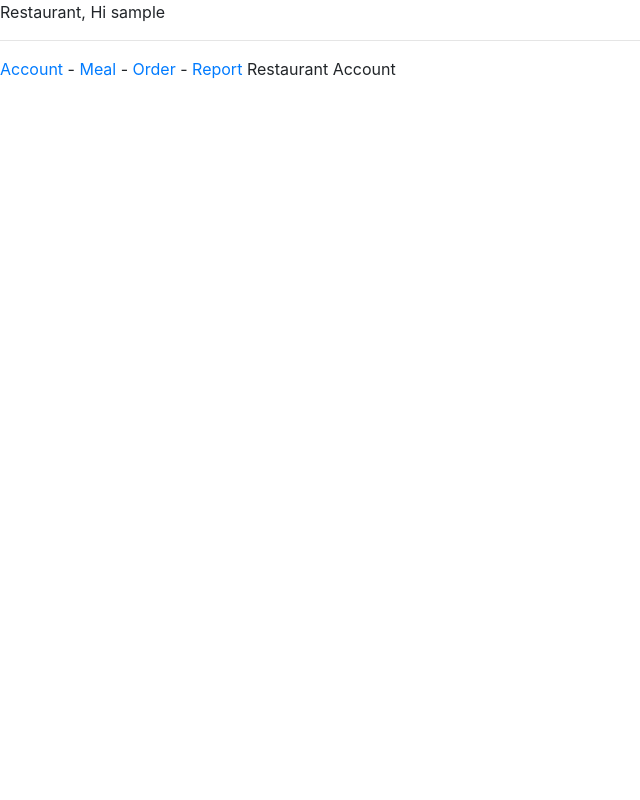
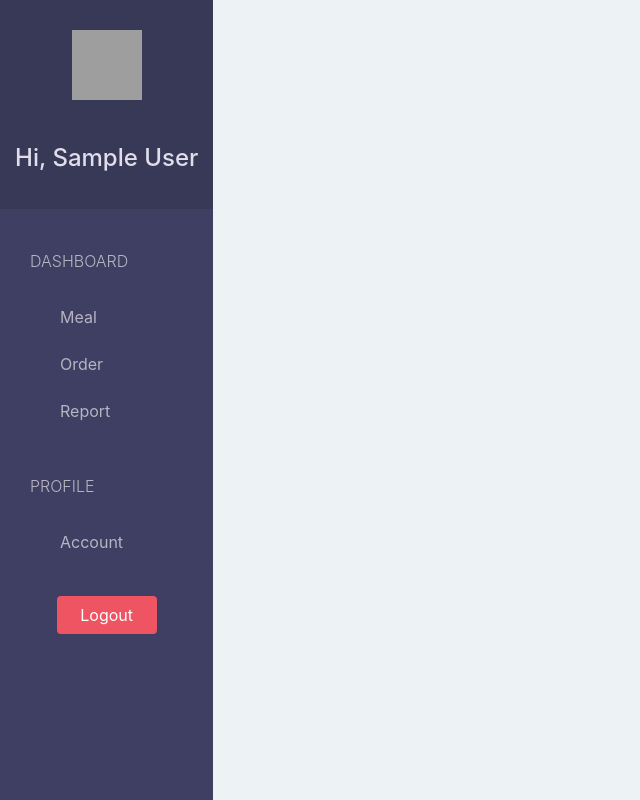
Before and after one commit to mrkhanhkhi/Foodtasker, a Django app: page /restaurant/account/ in a window 1280 px wide. Shown: the whole page, without its empty margins (0-640 px from the left). Run offline with Django 3.2, Linux system fonts and the light colour scheme; the visitor is signed in with stand-in values (Sample User, id 1); data that the repository does not hold is empty; some libraries are stand-ins or nearby versions; grey boxes are pictures that could not be loaded.

Commit message:
add bootstrap sidebar

```diff
--- a/foodtaskerapp/static/css/style.css
+++ b/foodtaskerapp/static/css/style.css
@@ -1,3 +1,10 @@
+body {
+    padding-top: 50px;
+    background-color: #EDF2F5;
+    overflow: auto;
+}
+
+
 .bg-blue {
     background-color: #3F3F63;
     backfase-visibility: visible
@@ -13,3 +20,85 @@
     color:white;
     background-color: #DA4F5D;
 }
+
+/* SIDEBAR */
+.sidebar {
+    height: 100vh;
+    position: fixed;
+    top: 0;
+    left: 0;
+    padding: 0;
+    background-color: #3f3f63;
+    overflow: auto;
+}
+
+/* SIDEBAR - HEADER */
+.sidebar > div:first-child {
+    padding: 30px 10px;
+    font-weight: bold;
+    font-size: 15px;
+    background-color: #383957;
+}
+
+.sidebar > div:first-child > h4 {
+    color: #e0deeb;
+}
+
+.sidebar > div:first-child > h5 {
+    color: #b6b4c1;
+}
+
+/* SIDEBAR - LIST */
+.sidebar .list-group {
+    padding: 0;
+    background-color: #3f3f63;
+}
+
+.sidebar .list-group > span {
+    color: #b6b4c1;
+    display: block;
+    margin-top: 20px;
+    padding: 20px 30px;
+    font-size: 16px;
+    font-weight: 300;
+}
+
+.sidebar .list-group .list-group-item,
+.sidebar .list-group .list-group-item:focus {
+    background-color: #3f3f63;
+    color: #b6b4c1;
+    border: 0;
+    padding-left: 60px;
+    padding-right: 30px;
+}
+
+.sidebar .list-group .list-group-item:active,
+.sidebar .list-group .list-group-item:hover {
+    background-color: #383957;
+    color: #e0deeb;
+}
+
+.sidebar .list-group .list-group-item:first-child {
+    border-top-left-radius: 0;
+    border-top-right-radius: 0;
+}
+
+.sidebar .list-group .list-group-item .badge,
+.sidebar .list-group .list-group-item:active .badge {
+    background-color: #ee5462;
+    color: #e0deeb;
+}
+
+/* SIDEBAR - LOGOUT */
+.sidebar > div:last-child {
+    padding: 30px;
+}
+
+.sidebar > div:last-child .btn {
+    width: 100px;
+}
+
+/* CONTENT */
+.content {
+    padding: 0 40px;
+}
--- a/foodtaskerapp/templates/base.html
+++ b/foodtaskerapp/templates/base.html
@@ -12,7 +12,16 @@
     <script src="https://ajax.googleapis.com/ajax/libs/jquery/1.12.4/jquery.min.js"></script>
 </head>
 <body>
-    {% block sidebar %}{% endblock %}
-    {% block page %}{% endblock %}
+
+    <div class="container-fluid">
+        <div class="row">
+            <div class="col-lg-2 col-md-2 col-sm-2 sidebar">
+                {% block sidebar%}{% endblock %}
+            </div>
+            <div class="col-lg-2 col-md-2 col-sm-10 content">
+                {% block page %}{% endblock %}
+            </div>
+        </div>
+    </div>
 </body>
 </html>
--- a/foodtaskerapp/templates/restaurant/account.html
+++ b/foodtaskerapp/templates/restaurant/account.html
@@ -1,5 +1,3 @@
 {% extends 'restaurant/base.html' %}
 
-{% block page %}
-    Restaurant Account
-{% endblock %}
+{% block page %}{% endblock %}
--- a/foodtaskerapp/templates/restaurant/base.html
+++ b/foodtaskerapp/templates/restaurant/base.html
@@ -3,15 +3,29 @@
 {% block title%} Restaurant {% endblock %}
 
 {% block sidebar %}
-    Restaurant, Hi {{ request.user}}
-    <hr/>
+    <div class="text-center">
+        <img class="img-circle" src="{{ MEDIA_URL }}{{ request.user.restaurant.logo}}" width="70" height="70" />
+        <br/>
+        <br/>
+        <br/>
+        <h4>Hi, {{ request.user.get_full_name }}</h4>
+        <h5>{{ request.user.restaurant.name }}</h5>
+    </div>
 
-    <a href="{% url 'restaurant-account' %}">Account</a>
-    -
-    <a href="{% url 'restaurant-meal' %}">Meal</a>
-    -
-    <a href="{% url 'restaurant-order' %}">Order</a>
-    -
-    <a href="{% url 'restaurant-report' %}">Report</a>
+    <div class="list-group">
+        <span class="text-uppercase">Dashboard</span>
+        <a href="{% url 'restaurant-meal' %}" class="list-group-item">Meal</a>
+        <a href="{% url 'restaurant-order' %}" class="list-group-item">Order</a>
+        <a href="{% url 'restaurant-report' %}" class="list-group-item">Report</a>
+
+        <span class="text-uppercase">Profile</span>
+        <a href="{% url 'restaurant-account' %}" class="list-group-item">Account</a>
+    </div>
+
+    <div class="text-center">
+        <a href="{% url 'restaurant-sign-out' %}?next = {{request.path}}" class="btn btn-pink">Logout</a>
+
+    </div>
+
 
 {% endblock %}
```
